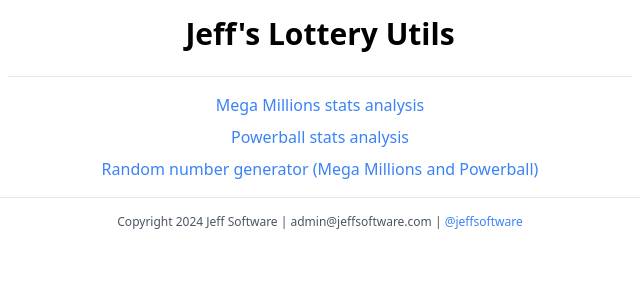
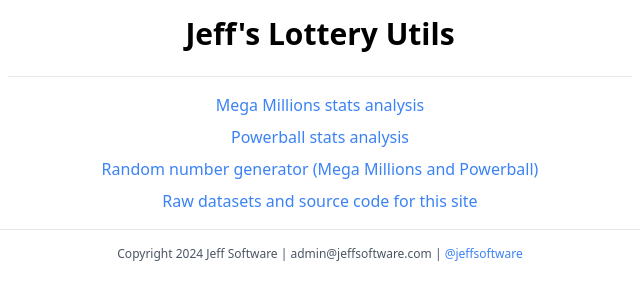
Before and after one commit to jbaranski/jeffs-lottery-utils, an Angular app in the folder client/: page / in a window 1280 px wide. Shown: the top 300 px of the page, without its empty margins (320-960 px from the left). Built offline with nearby package versions, Linux system fonts and the light colour scheme.

Commit message:
Update landing-page.component.html

```diff
--- a/client/src/app/landing-page/landing-page.component.html
+++ b/client/src/app/landing-page/landing-page.component.html
@@ -16,4 +16,9 @@
       >Random number generator (Mega Millions and Powerball)</a
     >
   </p>
+  <p class="mt-2 text-center">
+    <a class="text-blue-500" href="https://github.com/jbaranski/jeffs-lottery-utils" target="_blank"
+      >Raw datasets and source code for this site</a
+    >
+  </p>
 </div>
```
